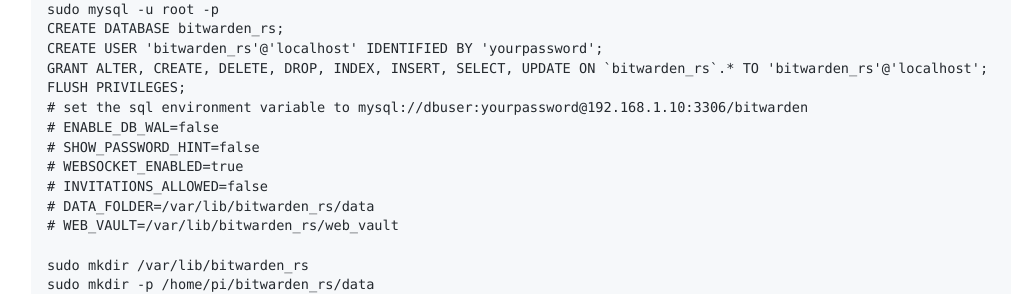
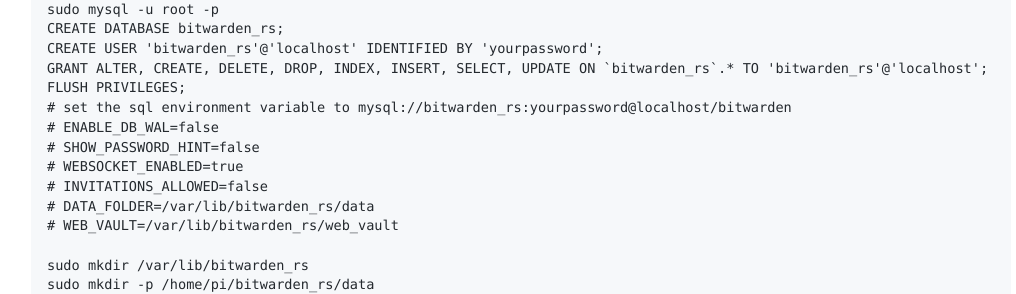
Before and after one commit to rajankpaul/docs, a Jekyll site: the page built from tutorials/linux/bitwarden_rs/index.md, in a window 1280 px wide. Shown: the part 352-646 px from the top of the page, without its empty margins (119-1135 px from the left). Built offline with Jekyll 4.4.1, drawn with Linux system fonts in a browser that asks for light colours; comment, search, counter and statistics services are not loaded; some of the changed text lies outside the part shown.

Commit message:
Update index.md

```diff
--- a/tutorials/linux/bitwarden_rs/index.md
+++ b/tutorials/linux/bitwarden_rs/index.md
@@ -21,7 +21,7 @@ CREATE DATABASE bitwarden_rs;
 CREATE USER 'bitwarden_rs'@'localhost' IDENTIFIED BY 'yourpassword';
 GRANT ALTER, CREATE, DELETE, DROP, INDEX, INSERT, SELECT, UPDATE ON `bitwarden_rs`.* TO 'bitwarden_rs'@'localhost';
 FLUSH PRIVILEGES;
-# set the sql environment variable to mysql://dbuser:yourpassword@192.168.1.10:3306/bitwarden
+# set the sql environment variable to mysql://bitwarden_rs:yourpassword@localhost/bitwarden
 # ENABLE_DB_WAL=false
 # SHOW_PASSWORD_HINT=false
 # WEBSOCKET_ENABLED=true
```
